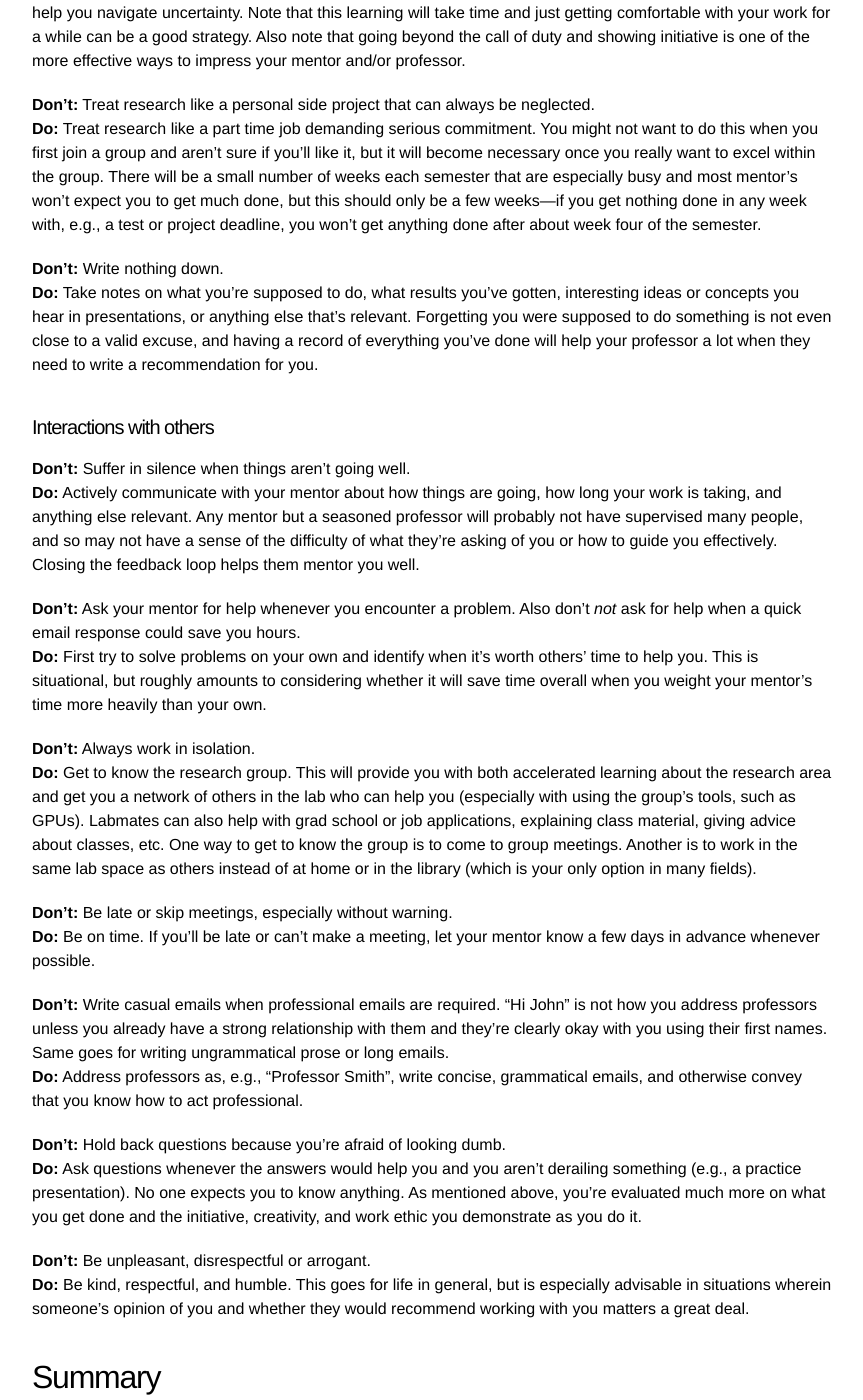
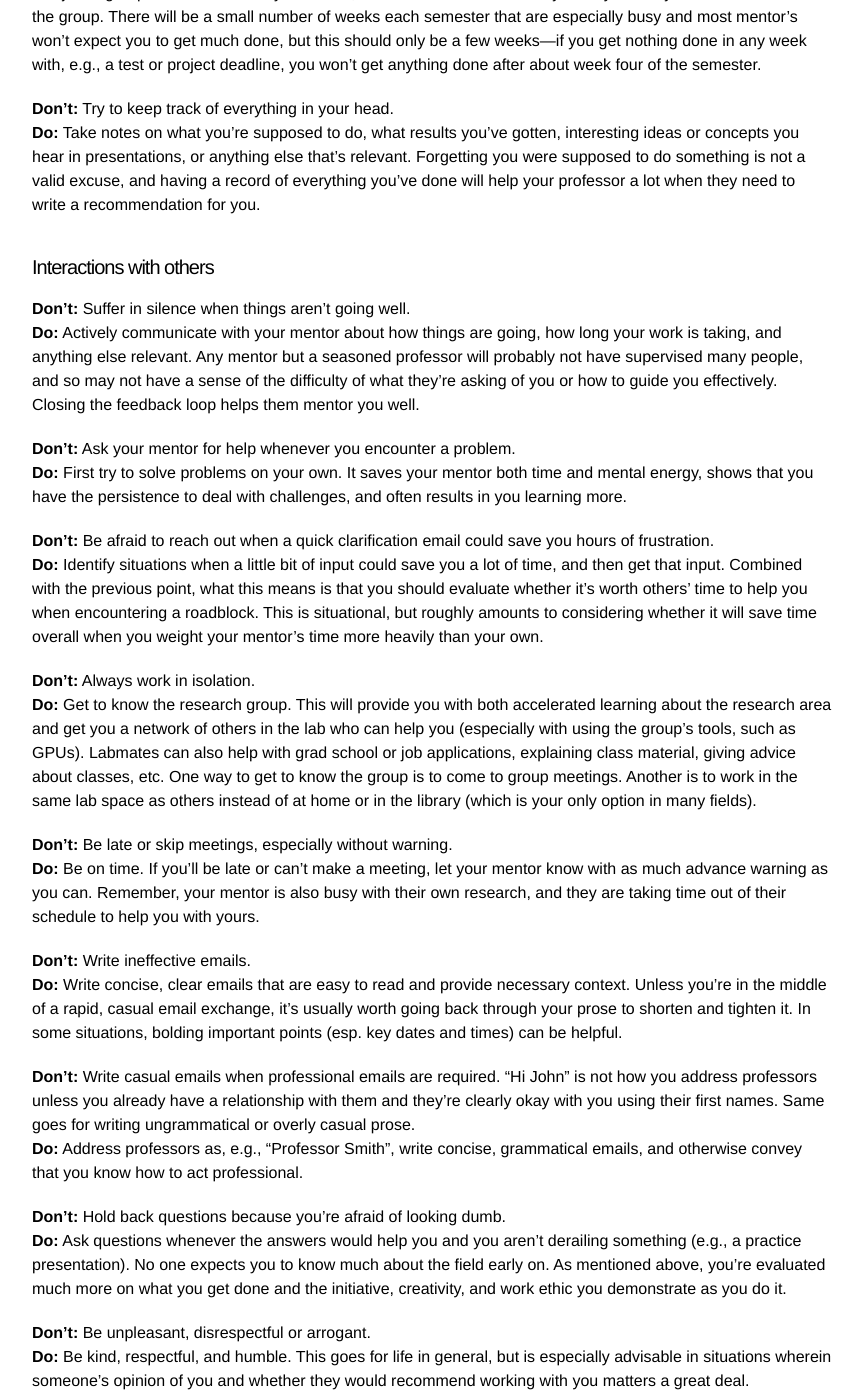
Before and after one commit to dblalock/old-dblalock.github.io, a Jekyll site: the page built from _posts/2018-3-10-how-to-undergrad-research.md, in a window 1280 px wide and 1400 px high, scrolled down 3836 px. Shown: the whole window, without its empty margins (208-1071 px from the left). Built offline with Jekyll 4.4.1, drawn with Linux system fonts in a browser that asks for light colours; comment, search, counter and statistics services are not loaded; some of the changed text lies outside the part shown.

Commit message:
edits for ugrad research post

```diff
--- a/_posts/2018-3-10-how-to-undergrad-research.md
+++ b/_posts/2018-3-10-how-to-undergrad-research.md
@@ -12,7 +12,7 @@ Research is a different experience, with different success criteria, than most u
 
 The exact nature of what you'll be doing varies by field, but will usually have the same structure. Initially, you'll work either with a professor or graduate student on one of their existing projects. In the worst case, you'll be doing something menial for a while that they didn't want to do. In the best case, you'll be doing something you find interesting that consistently pushes you just past your current level of knowledge. Either way, you'll likely meet with this mentor once a week or so, during which you'll report on what you got done and relevant results, and both of you will figure out what to do for next week. Eventually, if you stick with it and show that you're effective, you'll be given more autonomy, ownership of bigger pieces of projects, or even the opportunity to lead a project yourself.
 
-In the first few weeks (or longer) you can expect to be given well-defined tasks. This is partially because you won't know anything yet and will *need* specific direction. It's also because this lets both you and the group figure out how consistently you'll get work done when classes, etc, get busy. Many undergrads like the idea of doing research, but get little done when there's competition for their time.
+In the first few weeks (or longer) you can expect to be given well-defined tasks. This is partially because you're not yet familiar with the field and will *need* specific direction. It's also because this lets both you and the group figure out how consistently you'll get work done when classes, etc, get busy. Many undergrads like the idea of doing research, but get little done when there's competition for their time.
 
 As you get more familiar with the project and research area, your tasks are likely to become less well-specified. This is not because your mentor wants to make things vague, but because fleshing out the details of your work takes time for them. Having you figure out the details yourself is much more efficient. The more you show that you're capable of accomplishing high-level goals, the easier it is for them.
 
@@ -31,9 +31,7 @@ In classes, it's generally frowned upon for homework or tests to demand skills o
 
 #### Uncertainty
 
-In classes, success is largely determined by your ability to learn quickly and execute well-defined tasks with high quality. In research, these abilities are important but there's another quality that matters perhaps even more:
-
- - *Ability to figure out what to work on*
+In classes, success is largely determined by your ability to learn quickly and execute well-defined tasks with high quality. In research, these abilities are important but there's another quality that matters perhaps even more: *Ability to figure out what to work on*.
 
 This applies at the level of picking the overall project, figuring what sub-goals will make the project a success, and determining what tasks that need to be done on a day-to-day or even hour-to-hour basis to get there. No one hands you a homework-like sheet with numbered deliverables and well-defined specifications. Instead, defining such deliverables and specifications for yourself is much of the challenge.
 
@@ -49,13 +47,15 @@ As an undergrad, your mentor will insulate you from this uncertainty to some ext
 
 Doing research will get you some combination of:
 
- - Technical skills associated with the field in which you're doing research
+ - Technical skills associated with the field in which you're working
  - Understanding of the research process and experience doing research
  - Connections in the form of labmates
  - One or more peer-reviewed papers with your name on them
  - A recommendation from a faculty member
 
-What a "successful" undergraduate research experience looks like depends on your personal goals. For many goals, there's little I can tell you that you don't already know. If your goal is to pursue a PhD or research-heavy MS, however, I can tell you that a large portion of "successful" is getting a recommendation that looks roughly as follows:
+What a "successful" undergraduate research experience looks like depends on your personal goals. If your goal is to pursue a PhD or a research-heavy MS, one of the most important outcomes of undergraduate research is the recommendation you (hopefully) end up with at the end. Recommendations factors highly in university acceptance decisions, and while they may take many forms, an example of a good one might be:
+
+<!-- What a "successful" undergraduate research experience looks like depends on your personal goals. For many goals, there's little I can tell you that you don't already know. If your goal is to pursue a PhD or research-heavy MS, however, I can tell you that a large portion of "successful" is getting a recommendation that looks roughly as follows: -->
 
 <!-- For a job in industry, there isn't a universal standard for what companies look for in your research experience. For PhD (and perhaps research-heavy MS) applications, what you want is a recommendation from the professor that says something like the following: -->
 
@@ -97,7 +97,7 @@ Some non-obvious aspects worth highlighting:
  - There is little chance the professor remembers all of this detail about what Sally did over the past three years. Sally probably kept a meticulous list and gave it to the professor when she asked for a recommendation.
  - The number of papers Sally has is largely out of her control, since it depends on the publishing productivity of her mentor(s). Admissions committees know this, so don't worry too much about it. What's most impressive is the last part where she's writing a first-author paper as an undergrad. As a side note, she almost certainly had to stay and do research over at least one summer to do this.
 
-But perhaps most importantly, don't worry too much about optimizing your research experience, especially early on. If you don't want to work on your research absent such extrinsic motivation, you probably won't put in the necessary effort anyway. Moreover, depending on your life goals, it might not be worth the somewhat insane level of effort required to get into the top schools. This is just what you should aim for if you decide that this is your goal.
+<!-- But perhaps most importantly, don't worry too much about optimizing your research experience, especially early on. If you don't want to work on your research absent such extrinsic motivation, you probably won't put in the necessary effort anyway. Moreover, depending on your life goals, it might not be worth the somewhat insane level of effort required to get into the top schools. This is just what you should aim for if you decide that this is your goal. -->
 
 <!-- If you stick with a group for a long -->
 
@@ -131,9 +131,9 @@ But perhaps most importantly, don't worry too much about optimizing your researc
 <br/>
 **Do:** Treat research like a part time job demanding serious commitment. You might not want to do this when you first join a group and aren't sure if you'll like it, but it will become necessary once you really want to excel within the group. There will be a small number of weeks each semester that are especially busy and most mentor's won't expect you to get much done, but this should only be a few weeks---if you get nothing done in any week with, e.g., a test or project deadline, you won't get anything done after about week four of the semester.
 
-**Don't:** Write nothing down.
+**Don't:** Try to keep track of everything in your head.
 <br/>
-**Do:** Take notes on what you're supposed to do, what results you've gotten, interesting ideas or concepts you hear in presentations, or anything else that's relevant. Forgetting you were supposed to do something is not even close to a valid excuse, and having a record of everything you've done will help your professor a lot when they need to write a recommendation for you.
+**Do:** Take notes on what you're supposed to do, what results you've gotten, interesting ideas or concepts you hear in presentations, or anything else that's relevant. Forgetting you were supposed to do something is not a valid excuse, and having a record of everything you've done will help your professor a lot when they need to write a recommendation for you.
 
 #### Interactions with others
 
@@ -141,24 +141,31 @@ But perhaps most importantly, don't worry too much about optimizing your researc
 <br/>
 **Do:** Actively communicate with your mentor about how things are going, how long your work is taking, and anything else relevant. Any mentor but a seasoned professor will probably not have supervised many people, and so may not have a sense of the difficulty of what they're asking of you or how to guide you effectively. Closing the feedback loop helps them mentor you well.
 
-**Don't:** Ask your mentor for help whenever you encounter a problem. Also don't *not* ask for help when a quick email response could save you hours.
+**Don't:** Ask your mentor for help whenever you encounter a problem.
 <br/>
-**Do:** First try to solve problems on your own and identify when it's worth others' time to help you. This is situational, but roughly amounts to considering whether it will save time overall when you weight your mentor's time more heavily than your own.
+**Do:** First try to solve problems on your own. It saves your mentor both time and mental energy, shows that you have the persistence to deal with challenges, and often results in you learning more.
+
+**Don't:** Be afraid to reach out when a quick clarification email could save you hours of frustration. <br/>
+**Do:** Identify situations when a little bit of input could save you a lot of time, and then get that input. Combined with the previous point, what this means is that you should evaluate whether it's worth others' time to help you when encountering a roadblock. This is situational, but roughly amounts to considering whether it will save time overall when you weight your mentor's time more heavily than your own.
 
 **Don't:** Always work in isolation. <br/>
 **Do:** Get to know the research group. This will provide you with both accelerated learning about the research area and get you a network of others in the lab who can help you (especially with using the group's tools, such as GPUs). Labmates can also help with  grad school or job applications, explaining class material, giving advice about classes, etc. One way to get to know the group is to come to group meetings. Another is to work in the same lab space as others instead of at home or in the library (which is your only option in many fields). <!-- In particular, if you're in a machine learning group, make friends with whoever knows the most about using the GPUs (I say this as a joke...but actually do this). -->
 
 **Don't:** Be late or skip meetings, especially without warning.
 <br/>
-**Do:** Be on time. If you'll be late or can't make a meeting, let your mentor know a few days in advance whenever possible.
+**Do:** Be on time. If you'll be late or can't make a meeting, let your mentor know with as much advance warning as you can.
+Remember, your mentor is also busy with their own research, and they are taking time out of their schedule to help you with yours.
 
-**Don't:** Write casual emails when professional emails are required. "Hi John" is not how you address professors unless you already have a strong relationship with them and they're clearly okay with you using their first names. Same goes for writing ungrammatical prose or long emails.
+**Don't:** Write ineffective emails. <br/>
+**Do:** Write concise, clear emails that are easy to read and provide necessary context. Unless you're in the middle of a rapid, casual email exchange, it's usually worth going back through your prose to shorten and tighten it. In some situations, bolding important points (esp. key dates and times) can be helpful.
+
+**Don't:** Write casual emails when professional emails are required. "Hi John" is not how you address professors unless you already have a relationship with them and they're clearly okay with you using their first names. Same goes for writing ungrammatical or overly casual prose.
 <br/>
 **Do:** Address professors as, e.g., "Professor Smith", write concise, grammatical emails, and otherwise convey that you know how to act professional.
 
 **Don't:** Hold back questions because you're afraid of looking dumb.
-<br />
-**Do:** Ask questions whenever the answers would help you and you aren't derailing something (e.g., a practice presentation). No one expects you to know anything. As mentioned above, you're evaluated much more on what you get done and the initiative, creativity, and work ethic you demonstrate as you do it.
+<br/>
+**Do:** Ask questions whenever the answers would help you and you aren't derailing something (e.g., a practice presentation). No one expects you to know much about the field early on. As mentioned above, you're evaluated much more on what you get done and the initiative, creativity, and work ethic you demonstrate as you do it.
 
 **Don't:** Be unpleasant, disrespectful or arrogant.
 <br/>
@@ -167,9 +174,13 @@ But perhaps most importantly, don't worry too much about optimizing your researc
 
 ## Summary
 
-A good undergrad researcher is *tenacious*. They work with enthusiasm, take ownership of their piece of the project, and get stuff ***done***. They get up to speed on the project quickly, figure out the details themselves, and find a way through obstacles and uncertainty. They're responsible, easy to work with, and constantly improving. They eventually make creative contributions to their projects and become like another grad student.
+A great undergrad researcher is *tenacious*. They work with enthusiasm, take ownership of their piece of the project, and get stuff ***done***. They get up to speed on the project quickly, figure out the details themselves, and find a way through obstacles and uncertainty. They're responsible, easy to work with, and constantly improving. They eventually make creative contributions to their projects and become like another grad student.
 
-A bad undergraduate researcher doesn't care about what they're working on, assigns low priority to research, and does the bare minimum that's asked of them (or less). They always have an excuse to not get work done and can't be relied upon.
+A not-so-great undergraduate researcher doesn't care about what they're working on, assigns low priority to research, and does the bare minimum that's asked of them (or less). They're flaky, not around the lab often, and improve slowly or not at all.
+
+Of course, no one is perfect, but the more you resemble the first description and the less you resemble the second, the better a job you're probably doing.
+
+<!-- This might be the right strategy if you don't particularly value your research experience, but isn't the route to excelling as an undergraduate researcher. -->
 
 ## Further Reading
 
```
